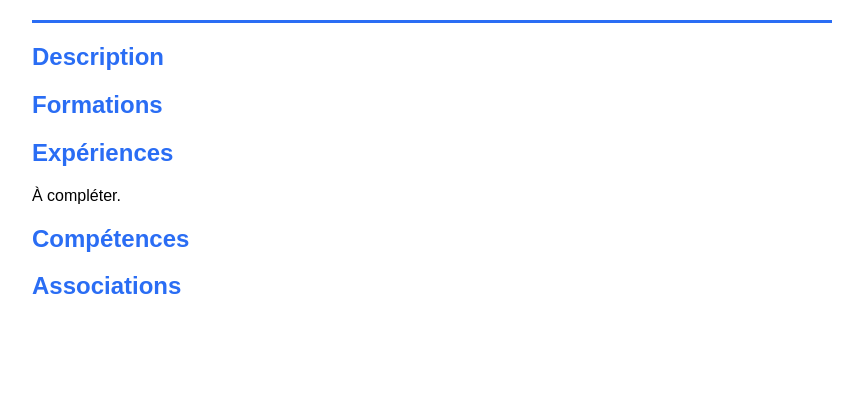
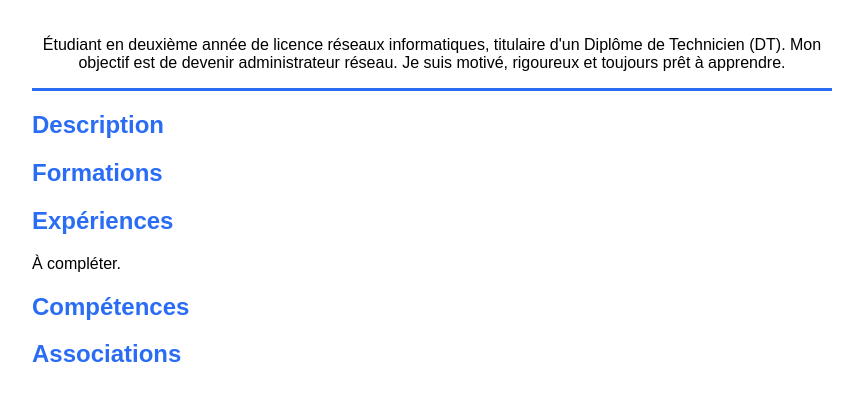
Before and after one commit to josias24josias-svg/Mon-cv, a plain HTML site: page Index.html in a window 1280 px wide. Shown: the whole page, without its empty margins (208-1071 px from the left). Drawn offline with Linux system fonts and the light colour scheme.

Commit message:
Update Index.html

```diff
--- a/Index.html
+++ b/Index.html
@@ -8,7 +8,8 @@
 <body>
 
   <header>
-    <!-- TITRE -->
+  <p>Étudiant en deuxième année de licence réseaux informatiques, titulaire d'un Diplôme de Technicien (DT). Mon objectif est de devenir administrateur réseau. Je suis motivé, rigoureux et toujours prêt à apprendre.</p>
+
   </header>
 
   <main>
```
